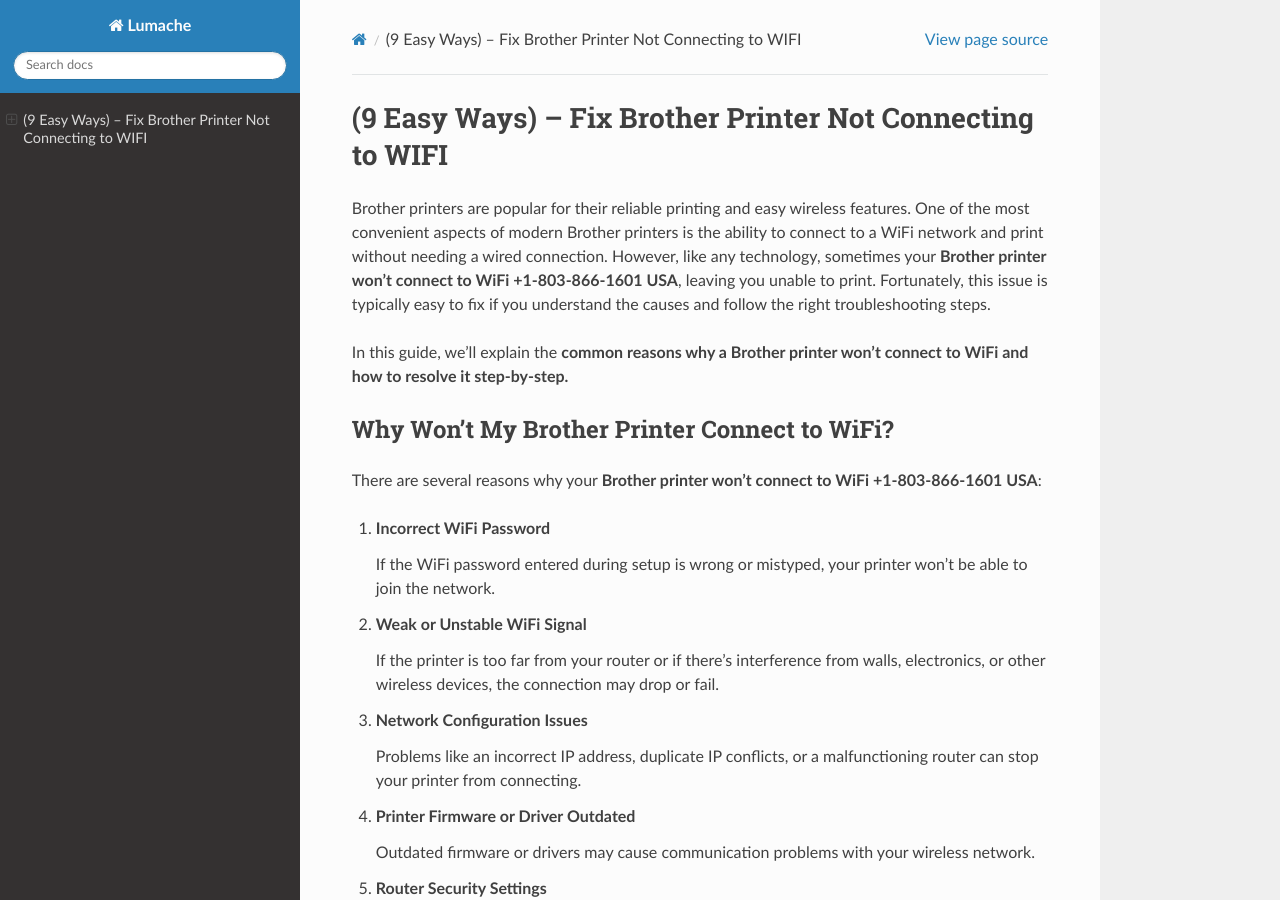
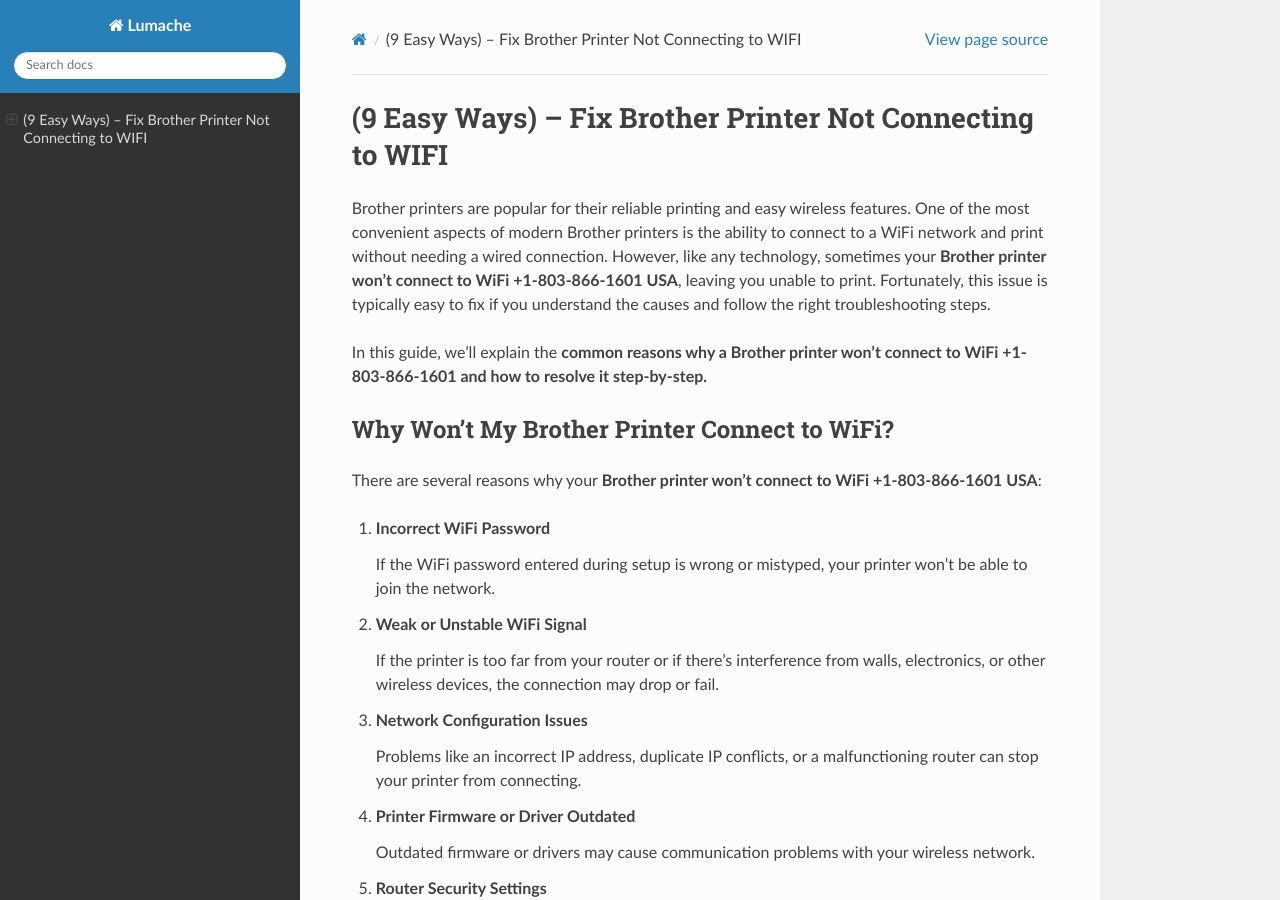
Before and after one commit to ijstartcans5/Fix-Brother-Errors, a Sphinx documentation site: the page built from docs/source/index.rst, in a window 1280 px wide and 900 px high. Built offline with Sphinx 7.4.7 and the Read the Docs theme 3.1.0, drawn with Linux system fonts in a browser that asks for light colours.

Commit message:
Update index.rst

```diff
--- a/docs/source/index.rst
+++ b/docs/source/index.rst
@@ -3,7 +3,7 @@
 
 Brother printers are popular for their reliable printing and easy wireless features. One of the most convenient aspects of modern Brother printers is the ability to connect to a WiFi network and print without needing a wired connection. However, like any technology, sometimes your **Brother printer won’t connect to WiFi +1-803-866-1601 USA**, leaving you unable to print. Fortunately, this issue is typically easy to fix if you understand the causes and follow the right troubleshooting steps.
 
-In this guide, we’ll explain the **common reasons why a Brother printer won’t connect to WiFi and how to resolve it step-by-step.**
+In this guide, we’ll explain the **common reasons why a Brother printer won’t connect to WiFi +1-803-866-1601 and how to resolve it step-by-step.**
 
 Why Won’t My Brother Printer Connect to WiFi?
 ---------------------------------------------
```
